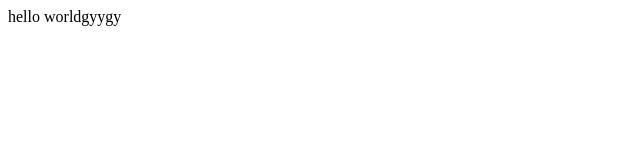
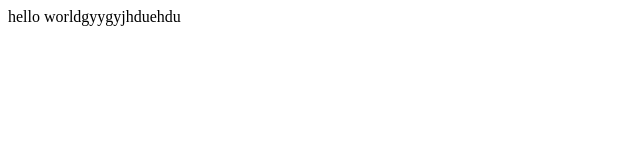
Before and after one commit to Abhisharma06/delux, a plain HTML site: page index.html in a window 1280 px wide. Shown: the full height of the page, 0-640 px from the left. Drawn offline with Linux system fonts and the light colour scheme.

Commit message:
intial commit1111

```diff
--- a/index.html
+++ b/index.html
@@ -1,7 +1,7 @@
 <html>
     <body>
         <div>
-            hello worldgyygy
+            hello worldgyygyjhduehdu
         </div>
     </body>
 </html>
```
